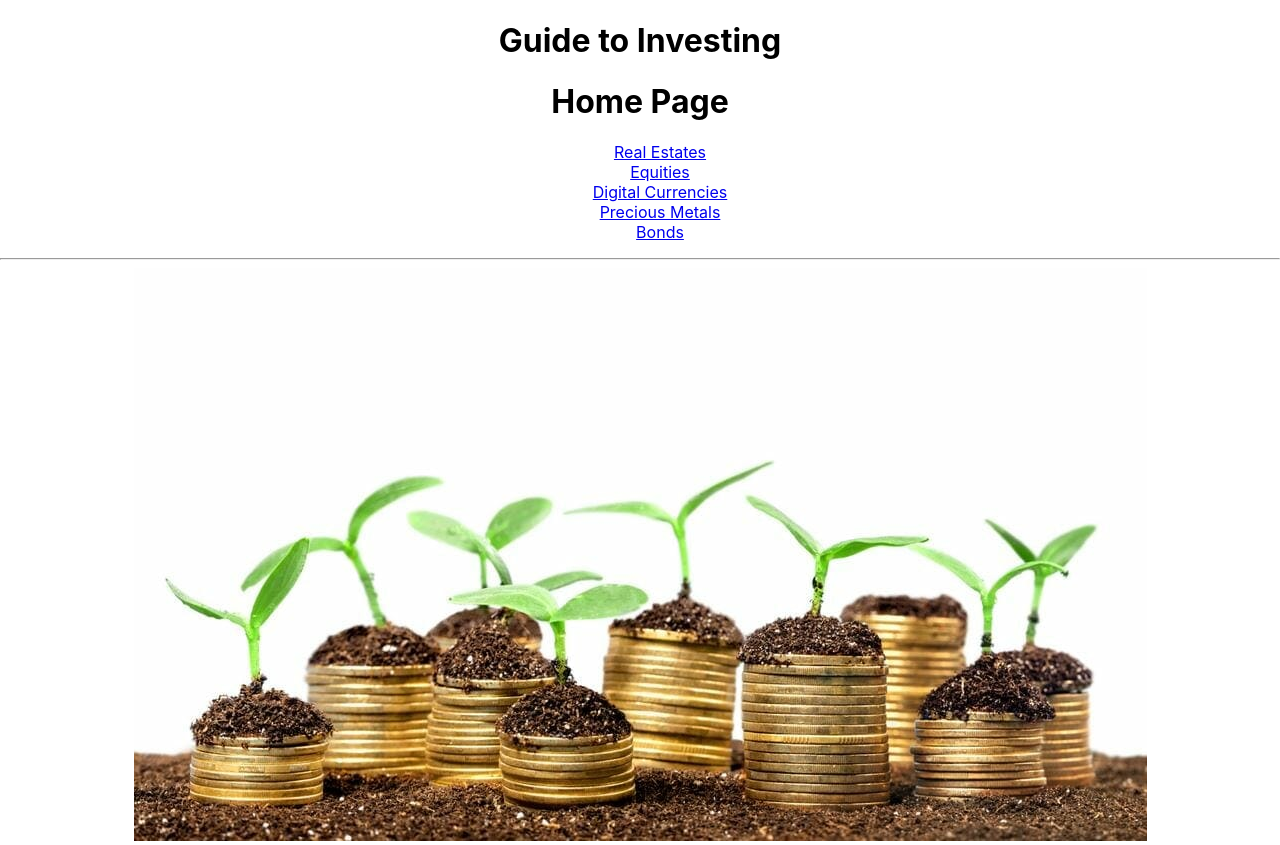
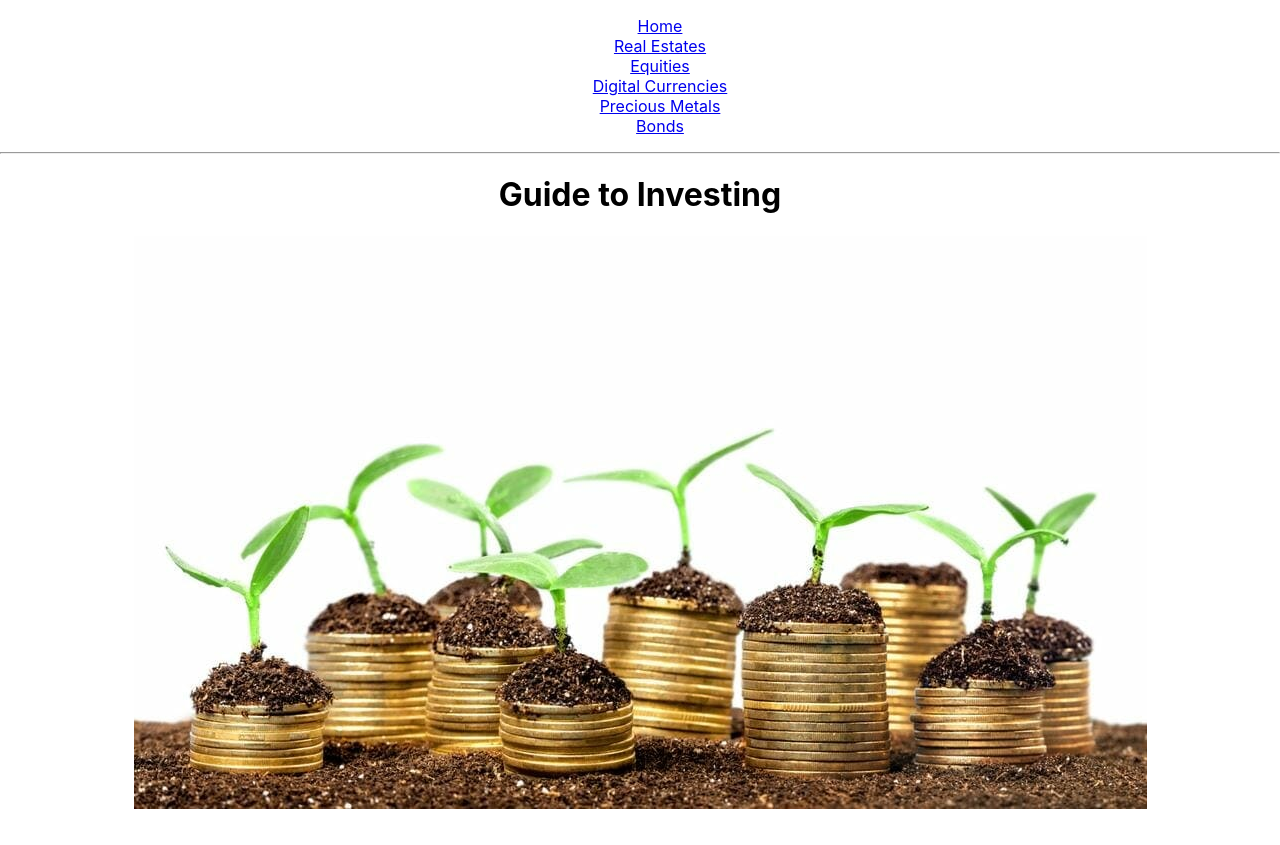
Before and after one commit to bqh5026/Guide-to-Investing, a React (Create React App) app: page / in a window 1280 px wide. After the commit the page ends 813 px from the top, so only its background shows below. Built offline with nearby package versions, Linux system fonts and the light colour scheme.

Commit message:
Add HashRouter to App.js and edit home.component.jsx

```diff
--- a/src/App.js
+++ b/src/App.js
@@ -1,5 +1,5 @@
-import React from 'react';
-import { Switch, Route } from 'react-router-dom';
+import React, { Component } from 'react';
+import { HashRouter, Route, Link } from 'react-router-dom';
 
 import './App.css';
 
@@ -12,25 +12,38 @@ import Bonds from './components/bonds.component';
 
 import Investing from './images/dollar-cost-vs-lump-sum-investing-2.jpg';
 
-function App() {
+class App extends Component {
+  render() {
     return (
+      <HashRouter basename="/">
         <div className="App">
-        <h1>Guide to Investing</h1>
             <div>
-            <Switch>
+              <ul>
+                <li><Link to="/">Home</Link></li>
+                <li><Link to="/real_estates">Real Estates</Link></li>
+                <li><Link to="/equities">Equities</Link></li>
+                <li><Link to="/digital_currencies">Digital Currencies</Link></li>
+                <li><Link to="/precious_metals">Precious Metals</Link></li>
+                <li><Link to="/bonds">Bonds</Link></li>
+              </ul>
+
+              <hr />
+
                 <Route exact path="/" component={HomePage} />
                 <Route path="/real_estates" component={RealEstates} />
                 <Route path="/equities" component={Equities} />
                 <Route path="/digital_currencies" component={DigitalCurrencies} />
                 <Route path="/precious_metals" component={PreciousMetals} />
                 <Route path="/bonds" component={Bonds} />
-            </Switch>
+
             </div>
             <div className="image">
                 <img src={Investing} alt='Investing' />
             </div>
         </div>
+      </HashRouter>
     );
+  }
 }
 
 export default App;
--- a/src/pages/homepage.component.jsx
+++ b/src/pages/homepage.component.jsx
@@ -2,51 +2,12 @@
 
 import React from 'react';
 
-import { BrowserRouter as Router, Route, Link } from 'react-router-dom';
-
-import RealEstates from '../components/real_estates.component.jsx';
-import Equities from '../components/Equities/equities.component';
-import DigitalCurrencies from '../components/digital_currencies.component';
-import PreciousMetals from '../components/precious_metals/precious_metals.component';
-import Bonds from '../components/bonds.component';
-
 import './homepage.styles.css';
 
-
-
 const HomePage = () => (
-  <Router>
-  <div>
-    <h1>Home Page</h1>
-      <div>
-         <ul>
-            <li>
-               <Link to="/real_estates">Real Estates</Link>
-            </li>
-            <li>
-               <Link to="/equities">Equities</Link>
-            </li>
-            <li>
-               <Link to="/digital_currencies">Digital Currencies</Link>
-            </li>
-            <li>
-               <Link to="/precious_metals">Precious Metals</Link>
-            </li>
-            <li>
-               <Link to="/bonds">Bonds</Link>
-            </li>
-         </ul>
-      </div>
-
-    <hr />
-
-    <Route path="/real_estates" component={RealEstates} />
-    <Route path="/equities" component={Equities} />
-    <Route path="/digital_currencies" component={DigitalCurrencies} />
-    <Route path="/precious_metals" component={PreciousMetals} />
-    <Route path="/bonds" component={Bonds} />
-  </div>
-  </Router>
+<div>
+   <h1>Guide to Investing</h1>
+</div>
 );
 
 export default HomePage;
```
Lines whose indentation alone changed are shown as unchanged.
